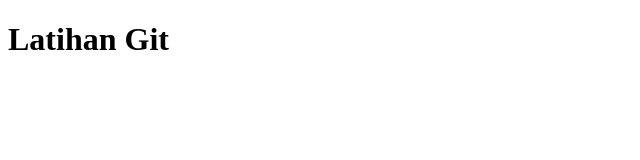
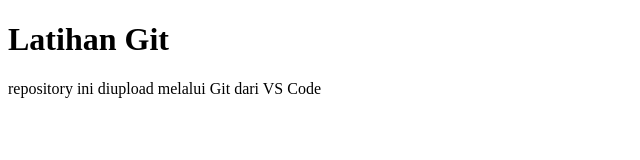
Before and after one commit to DamaiPatrias/LatihanGit, a plain HTML site: page index.html in a window 1280 px wide. Shown: the whole page, without its empty margins (0-640 px from the left). Drawn offline with Linux system fonts and the light colour scheme.

Commit message:
Update index.html

```diff
--- a/index.html
+++ b/index.html
@@ -10,6 +10,7 @@
 
 <body>
   <h1>Latihan Git</h1>
+  <p>repository ini diupload melalui Git dari VS Code</p>
 </body>
 
 </html>
```
